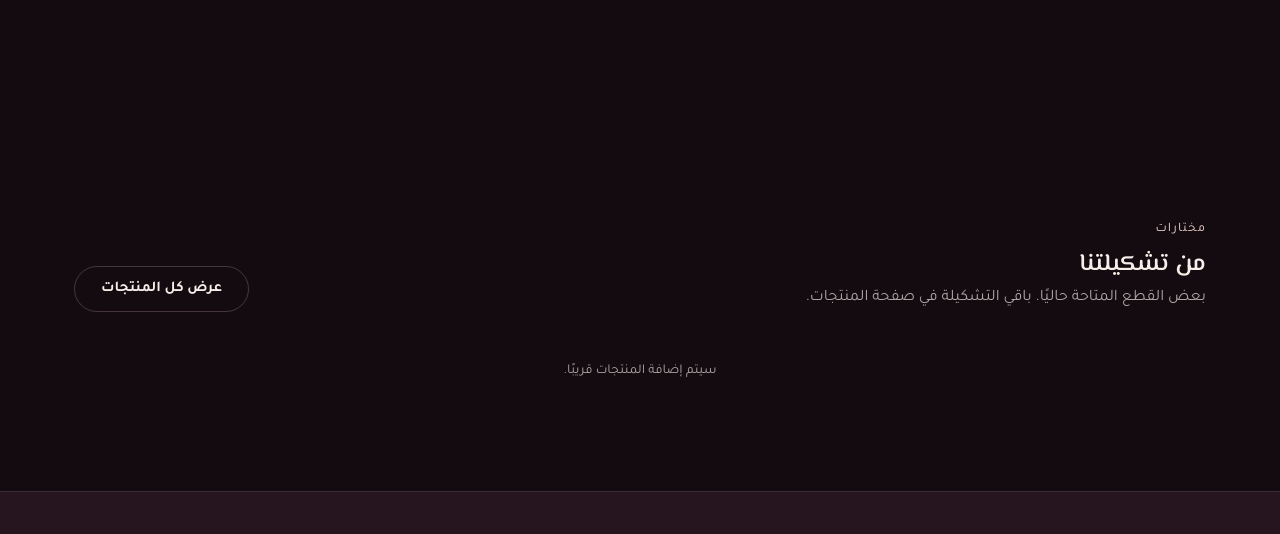
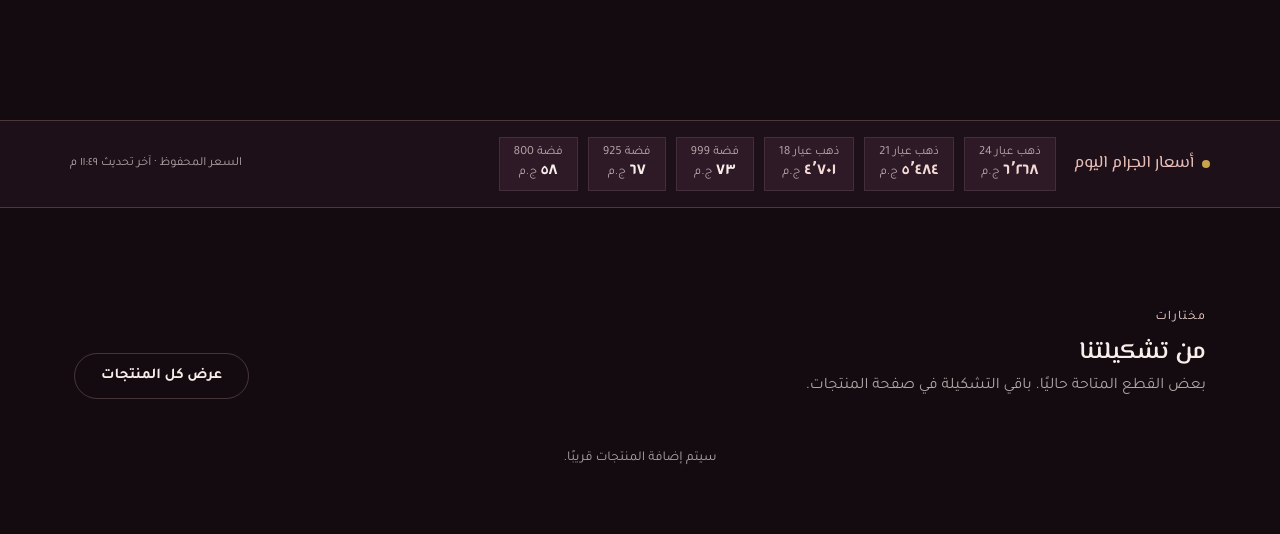
Before and after one commit to mahmodelgendwork-create/gamal-abo-helal-site, a plain HTML site: page index.html in a window 1280 px wide. Shown: the part 2600-3134 px from the top of the page. Drawn offline with Linux system fonts and the light colour scheme; no server answers.

Commit message:
Update index.html

```diff
--- a/index.html
+++ b/index.html
@@ -72,6 +72,7 @@
   <script src="js/gallery.js"></script>
   <script src="js/cart.js"></script>
   <script src="js/main.js"></script>
+  <script src="js/price-bar.js"></script>
   <script src="js/nav.js"></script>
   <script src="js/chatbot.js"></script>
   <script src="js/story.js"></script>
```
